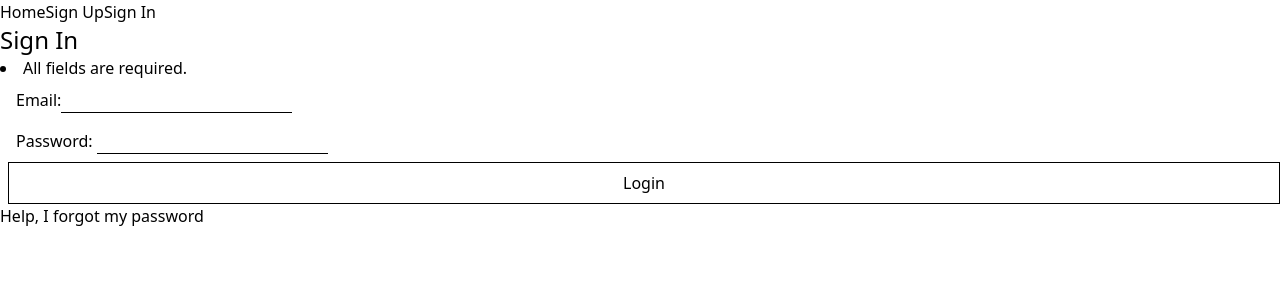
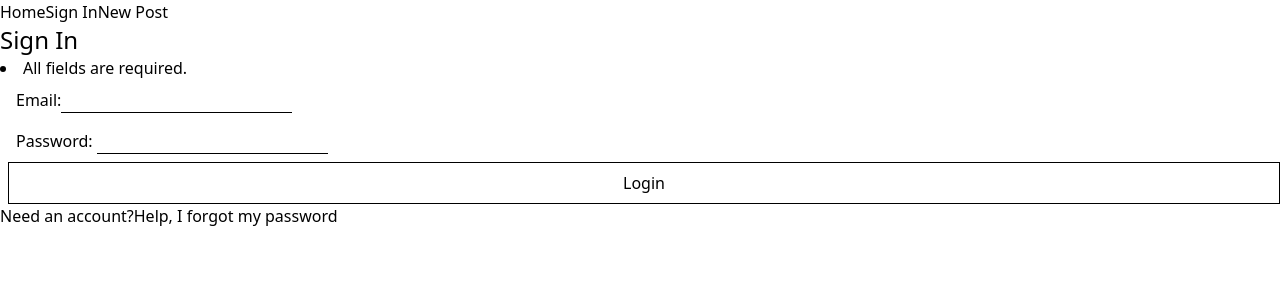
Before and after one commit to crespire/buysell, a React (Create React App) app in the folder client/: page /signin in a window 1280 px wide. Shown: the top 300 px of the page. Built offline with nearby package versions, Linux system fonts and the light colour scheme.

Commit message:
wip: start styling and adding missing elements from design

```diff
--- a/client/src/Header.tsx
+++ b/client/src/Header.tsx
@@ -10,19 +10,19 @@ function Header() {
         <Link to='/'>Home</Link>
         { user === null
           ? <>
-              <Link to='/signup'>Sign Up</Link>
               <Link to='/signin'>Sign In</Link>
+              <Link to='/signin'>New Post</Link>
             </>
           : <>
-              <span>Hello <Link to='/dashboard'>{ user.name }</Link></span>
               { [2, 'verified'].includes(user.status) && (
                   <>
                     <Link to='/account'>Edit Account</Link>
-                    <Link to='/posts/new'>New Post</Link>
                   </>
                 )
               }
+              <span><Link to='/dashboard'>{ user.name[0] }</Link></span>
               <button onClick={() => logOut()}>Sign Out</button>
+              <Link to='/posts/new'>New Post</Link>
             </>
         }
       </nav>
--- a/client/src/components/SignIn.tsx
+++ b/client/src/components/SignIn.tsx
@@ -35,6 +35,7 @@ function Signin() {
         </div>
         <button className="p-2 border border-solid border-black" type="submit">Login</button>
       </form>
+      <Link to='/signup'>Need an account?</Link>
       <Link to="/reset-password">Help, I forgot my password</Link>
     </div>
 
```
